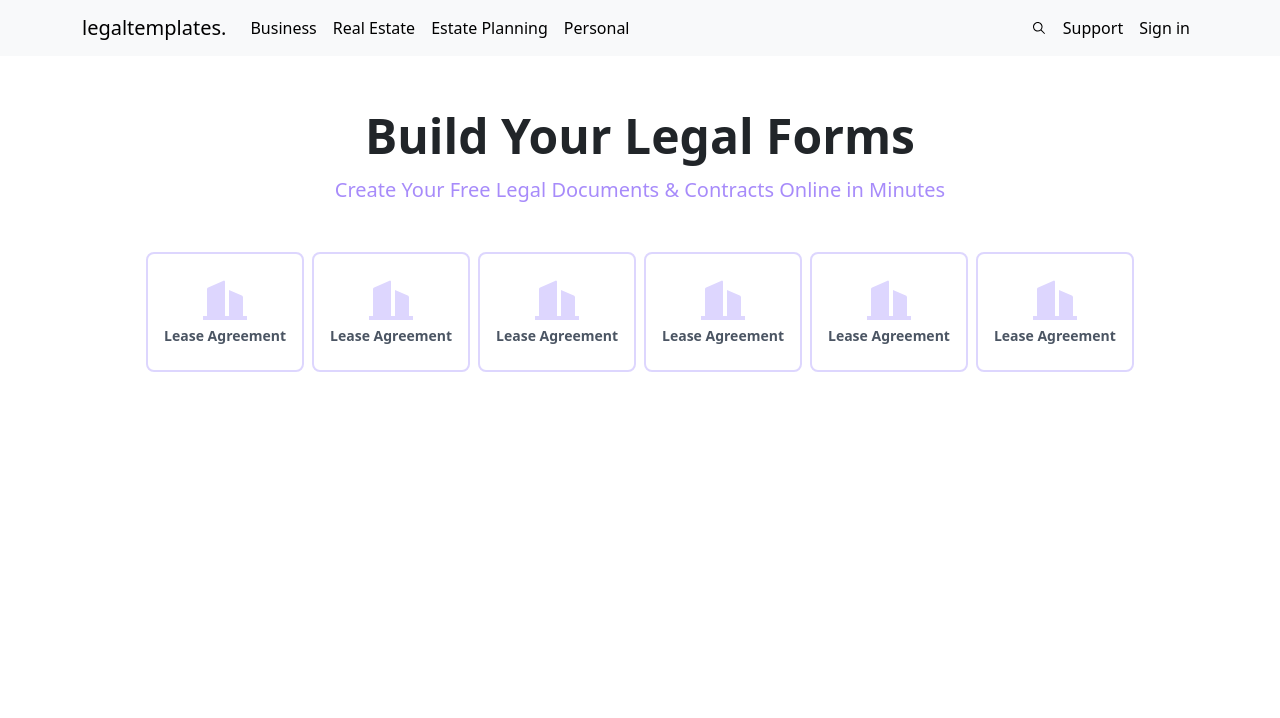
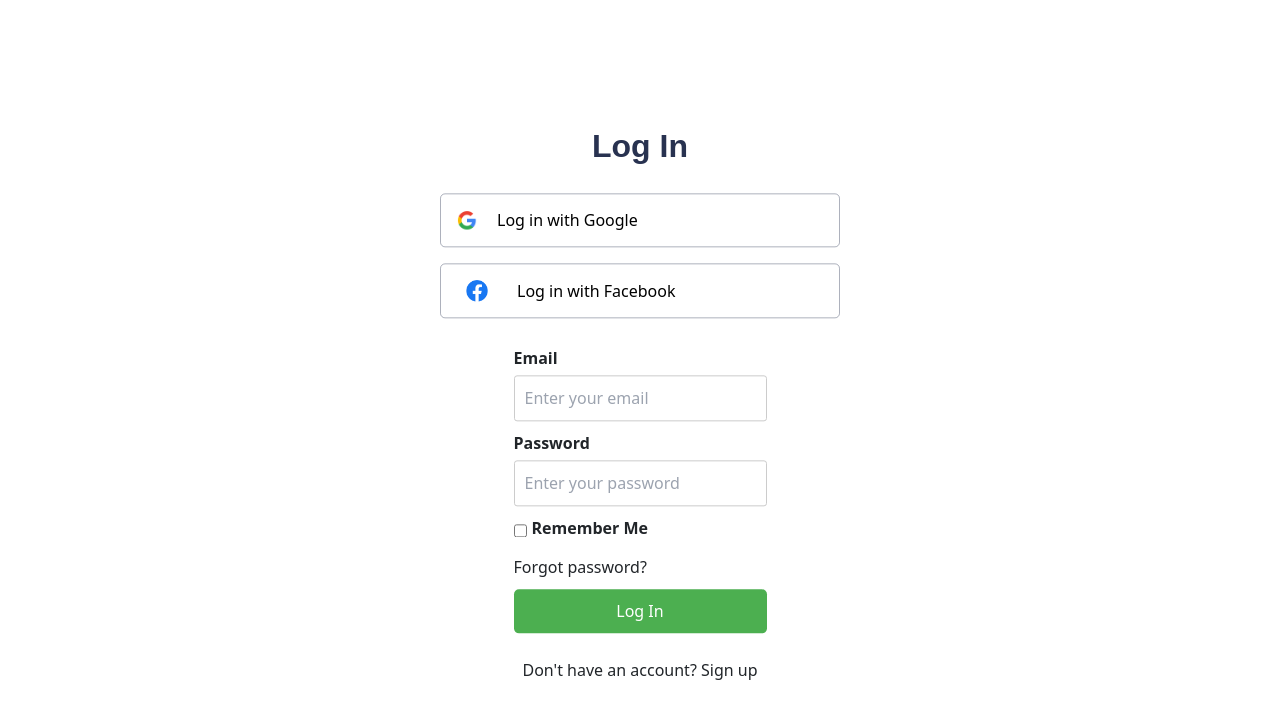
Before and after one commit to bishal189/TemplateGenerator, a React (Vite) app in the folder frontend/: page / in a window 1280 px wide. Shown: the top 718 px of the page. Built offline with nearby package versions, Linux system fonts and the light colour scheme.

Commit message:
added the goolge login and facebook ui

```diff
--- a/frontend/src/App.jsx
+++ b/frontend/src/App.jsx
@@ -2,14 +2,17 @@ import "bootstrap/dist/css/bootstrap.min.css";
 import "./App.css";
 import Header from "./components/Header";
 import Home from "./pages/Home";
+import Signin from "./components/Signin/Signin";
 
 function App() {
   return (
     <div className="App">
-      <Header />
-      <Home />
+      {/* <Header /> */}
+      {/* <Home /> */}
+      <Signin/>
     </div>
   );
 }
 
+
 export default App;
--- /dev/null
+++ b/frontend/src/components/Signin/Signin.css
@@ -0,0 +1,131 @@
+.login-container {
+  display: flex;
+  flex-direction: column;
+  justify-content: center;
+  align-items: center;
+  position: absolute;
+  top: 50%;
+  left: 50%;
+  transform: translate(-50%, -50%);
+  width: 400px;
+  background-color: #fff;
+  padding: 30px;
+  border-radius: 10px;
+  /* box-shadow: 0 0 10px rgba(0, 0, 0, 0.1); */
+}
+
+
+.login-container h1 {
+    color: #283250;
+    font-family: "Playfair Display",sans-serif;
+    font-size: 32px;
+    font-weight: 700;
+    text-align: center;
+    padding: 10px;
+    margin-bottom: 10px;
+}
+
+.social-login {
+  display: flex;
+  justify-content: space-between;
+  flex-direction: column;
+  margin-bottom: 20px;
+
+}
+
+.login-with-google,
+.login-with-facebook {
+  display: flex;
+  align-items: center;
+  padding: 14px 16px;
+  margin: 8px;
+  border: none;
+  width: 400px;
+  border-radius: 5px;
+  cursor: pointer;
+  color: black;
+  border: 1px solid rgba(40,50,80,.38);
+}
+
+.facebooklogo{
+    width: 40px;
+}
+.googlelogo{
+    width: 20px;
+}
+
+
+.login-with-google img,
+.login-with-facebook img {
+  margin-right: 20px;
+}
+
+.form-container {
+  display: flex;
+  flex-direction: column;
+}
+
+.form-container form {
+  display: flex;
+  flex-direction: column;
+  margin-bottom: 15px;
+}
+
+.form-container label {
+  margin-bottom: 5px;
+  font-weight: bold;
+}
+
+.form-container input[type="email"],
+.form-container input[type="password"] {
+  padding: 10px;
+  border: 1px solid #ccc;
+  border-radius: 3px;
+  margin-bottom: 10px;
+}
+
+.checkbox-container {
+  display: flex;
+  align-items: center;
+  margin-bottom: 10px;
+}
+
+.checkbox-container input[type="checkbox"] {
+  margin-right: 5px;
+}
+
+.form-container a {
+  color: #ccc;
+  text-decoration: none;
+  margin-bottom: 10px;
+}
+
+.form-container a:hover {
+  color: #000;
+}
+
+.form-container button[type="submit"] {
+  background-color: #4CAF50; /* Green */
+  border: none;
+  color: white;
+  padding: 10px 15px;
+  text-align: center;
+  text-decoration: none;
+  display: inline-block;
+  font-size: 16px;
+  margin-bottom: 10px;
+  cursor: pointer;
+  border-radius: 5px;
+}
+
+.form-container button[type="submit"]:hover {
+  background-color: #45a049;
+}
+
+.form-container p {
+  text-align: center;
+}
+
+.form-container a[href="#"] {
+  color: inherit; /* Inherit the text color from the parent element */
+}
--- /dev/null
+++ b/frontend/src/components/Signin/Signin.jsx
@@ -0,0 +1,40 @@
+import React from 'react';
+import './Signin.css'
+import facebooklogo from '../../assets/facebook.png'
+import googlelogo from '../../assets/google.png'
+function Signin() {
+  return (
+    <div className="login-container">
+      <h1>Log In</h1>
+      <div className="social-login">
+        <button className="login-with-google">
+          <img src={googlelogo} alt="Google logo" className='googlelogo'/>
+          Log in with Google
+        </button>
+        <button className="login-with-facebook">
+          <img src={facebooklogo} alt="Facebook logo" className='facebooklogo' />
+          Log in with Facebook
+        </button>
+      </div>
+
+
+      <div className="form-container">
+        <form id="login-form">
+          <label htmlFor="email">Email</label>
+          <input type="email" id="email" placeholder="Enter your email" required />
+          <label htmlFor="password">Password</label>
+          <input type="password" id="password" placeholder="Enter your password" required />
+          <div className="checkbox-container">
+            <input type="checkbox" id="remember-me" />
+            <label htmlFor="remember-me">Remember Me</label>
+          </div>
+          <a href="#">Forgot password?</a>
+          <button type="submit">Log In</button>
+        </form>
+        <p>Don't have an account? <a href="#">Sign up</a></p>
+      </div>
+    </div>
+  );
+}
+
+export default Signin;
```
Also changed, not shown: frontend/src/assets/facebook.png (added), frontend/src/assets/google.png (added).
